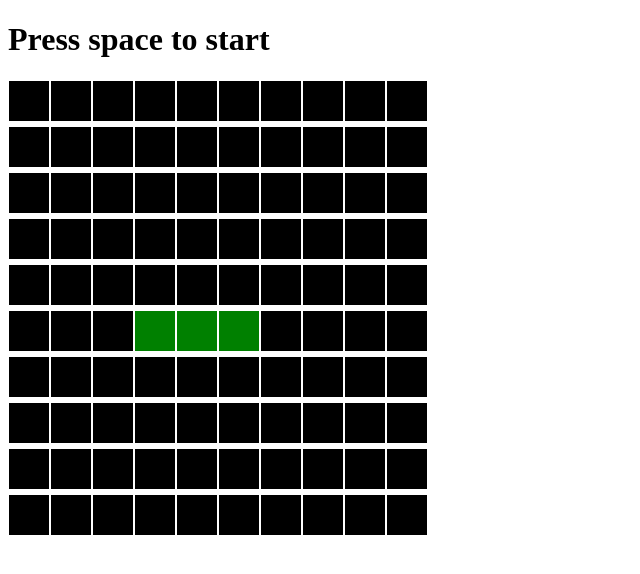
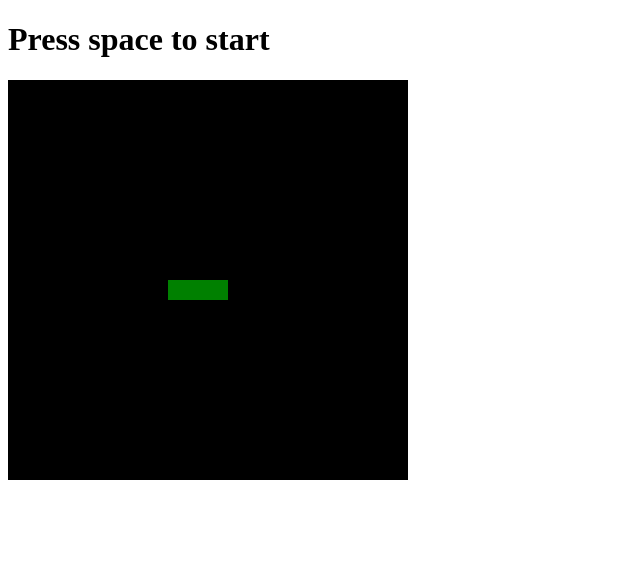
Before and after one commit to Rademade/snake, an Angular app: page / in a window 1280 px wide. Shown: the top 574 px of the page, without its empty margins (0-640 px from the left). Built offline with nearby package versions, Linux system fonts and the light colour scheme.

Commit message:
Add food, speed increase, move throught board (with a bug)

```diff
--- a/src/app/app.component.css
+++ b/src/app/app.component.css
@@ -1,16 +1,19 @@
-.game-table {
-
+.board {
+  font-size: 0;
 }
 
-.game-table .cell {
+.board .cell {
   background: black;
-  width: 40px;
-  height: 40px;
+  width: 20px;
+  height: 20px;
   display: inline-block;
   color: white;
-  border: 1px solid white;
 }
 
-.game-table .snake {
+.board .snake {
   background: green;
 }
+
+.board .food {
+  background: red;
+}
--- a/src/app/app.component.html
+++ b/src/app/app.component.html
@@ -1,7 +1,14 @@
 <div class="game-table">
-  <h1>Press space to start</h1>
-  <div *ngFor="let row of board.cells">
-    <div class="cell" [ngClass]="{'snake': cell.isSnake()}"  *ngFor="let cell of row">
+  <h1 *ngIf="!game.isStarted()">Press space to start</h1>
+  <div *ngIf="game.isStarted()">
+    <h2>Press space to stop</h2>
+    <span>Points: {{ game.points }}</span>
+  </div>
+
+  <div class="board">
+    <div *ngFor="let row of board.cells">
+      <div class="cell" [ngClass]="{'snake': cell.isSnake(), 'food': cell.isFood() }"  *ngFor="let cell of row">
+      </div>
     </div>
   </div>
 </div>
--- a/src/app/app.component.ts
+++ b/src/app/app.component.ts
@@ -19,8 +19,8 @@ export class AppComponent implements OnInit {
 
   constructor() {
     const gameOptions = {
-      width: 10,
-      height: 10
+      width: 20,
+      height: 20
     } as GameOptions;
 
     this.game = new Game(gameOptions);
@@ -29,6 +29,7 @@ export class AppComponent implements OnInit {
 
   ngOnInit() {
     this.subscribeToSpacePressed();
+    this.subscribeToSpaceGameOver();
   }
 
   private subscribeToSpacePressed() {
@@ -38,4 +39,8 @@ export class AppComponent implements OnInit {
         this.game.isStarted() ? this.game.stop() : this.game.start();
       });
   }
+
+  private subscribeToSpaceGameOver() {
+
+  }
 }
--- a/src/app/components/board.ts
+++ b/src/app/components/board.ts
@@ -13,7 +13,23 @@ export default class Board {
   }
 
   public getCell(coordinates: Coordinates): Cell {
-    return this.cells[coordinates.y][coordinates.x];
+    const x = this.coordinatesCorrection(coordinates.x, this.height);
+    const y = this.coordinatesCorrection(coordinates.y, this.width);
+    return this.cells[y][x];
+  }
+
+  public clearBoard(): void {
+    this.cells = this.initCells();
+  }
+
+  private coordinatesCorrection(x: number, max: number) {
+    if (x < 0) {
+      return max;
+    } else if (x > max - 1) {
+      return 0;
+    } else {
+      return  x;
+    }
   }
   // ES6
   // Array.from({length: 10}, (row, rowId) => {
--- a/src/app/components/cell.ts
+++ b/src/app/components/cell.ts
@@ -37,4 +37,16 @@ export class Cell implements Coordinates {
   isSnake(): boolean {
     return this.type === CellType.Snake;
   }
+
+  isFood(): boolean {
+    return this.type === CellType.Food;
+  }
+
+  isBlank(): boolean {
+    return this.type === CellType.Blank;
+  }
+
+  isOutsideOfBoard(): boolean {
+    return this.x < 0 || this.y < 0;
+  }
 }
--- /dev/null
+++ b/src/app/components/food-generator.ts
@@ -0,0 +1,21 @@
+import Board from './board';
+import { Coordinates, Cell } from './cell';
+
+export class FoodGenerator {
+  public place(board: Board): Cell {
+    const x = this.getRandomInt(board.height - 1);
+    const y = this.getRandomInt(board.width - 1);
+    const cell = board.getCell({x, y});
+
+    if (cell.isBlank()) {
+      cell.setFood();
+      return cell;
+    } else {
+      return this.place(board);
+    }
+  }
+
+  private getRandomInt(max: number): number {
+    return Math.floor(Math.random() * Math.floor(max));
+  }
+}
--- a/src/app/components/game.ts
+++ b/src/app/components/game.ts
@@ -1,7 +1,8 @@
 import Snake, { Direction } from './snake';
 import Board from './board';
+import { FoodGenerator } from './food-generator';
 import { Cell } from './cell';
-import { interval, Subscription, fromEvent, Observable } from 'rxjs';
+import { interval, Subscription, fromEvent, Observable, Subject, VirtualTimeScheduler } from 'rxjs';
 import { filter } from 'rxjs/operators';
 
 export interface GameOptions {
@@ -11,33 +12,69 @@ export interface GameOptions {
 export default class Game {
   snake: Snake;
   board: Board;
+  points = 0;
+  foodCell: Cell;
   gameOptions: GameOptions;
-  game$: Subscription;
+  snakeMovement$: Subscription;
+  foodGeneration$: Subscription;
+  foodGenerator: FoodGenerator;
 
   constructor(gameOptions: GameOptions) {
     this.gameOptions = gameOptions;
     this.board = new Board(gameOptions.width, gameOptions.height);
     this.snake = this.initSnake();
+    this.foodGenerator = new FoodGenerator();
     this.keypressSub();
   }
 
   public start() {
-    this.game$ = interval(500).subscribe(() => {
-      const nextCell = this.board.getCell(this.snake.nextCellCoordinates());
-      this.snake.move(nextCell);
+    this.snakeMovement$ = this.startMovement(250);
+
+    this.foodGeneration$ = interval(5000).subscribe(() => {
+      if (this.foodCell && this.foodCell.isFood()) {
+        this.foodCell.setBlank();
+      }
+      this.foodCell = this.foodGenerator.place(this.board);
     });
   }
 
   public stop() {
-    this.game$.unsubscribe();
+    this.snakeMovement$.unsubscribe();
+    this.foodGeneration$.unsubscribe();
+  }
+
+  public gameOver() {
+    this.stop();
+    if (confirm('Game over. Start again?')) {
+      console.log(this.board);
+      this.board.clearBoard();
+      this.points = 0;
+      this.snake = this.initSnake();
+    }
   }
 
   public isStarted() {
-    if (!this.game$ || this.game$.closed) {
+    if (!this.snakeMovement$ || this.snakeMovement$.closed) {
       return false;
     } else {
       return true;
     }
+  }
+
+  private startMovement(speed: number = 250): Subscription {
+    return interval(speed).subscribe(() => {
+      const nextCell = this.board.getCell(this.snake.nextCellCoordinates());
+      if (!nextCell || nextCell.isSnake()) {
+        this.gameOver();
+      } else if (nextCell.isFood()) {
+        this.snake.eat(nextCell);
+        this.points += 1;
+        this.snakeMovement$.unsubscribe();
+        this.snakeMovement$ = this.startMovement(250 - this.points * 10);
+      } else {
+        this.snake.move(nextCell);
+      }
+    });
   }
 
   private keypressSub() {
--- a/src/app/components/snake.ts
+++ b/src/app/components/snake.ts
@@ -29,6 +29,14 @@ export default class Snake {
     this.head = cell.setSnake();
   }
 
+  public eat(cell: Cell) {
+    this.body = [
+      ...this.body,
+      this.head.setSnake()
+    ];
+    this.head = cell.setSnake();
+  }
+
   public changeDirection(direction: Direction) {
     this.direction = direction;
   }
@@ -57,8 +65,4 @@ export default class Snake {
         };
     }
   }
-
-  private eat(food: Cell) {
-      // TODO: =)
-  }
 }
```
